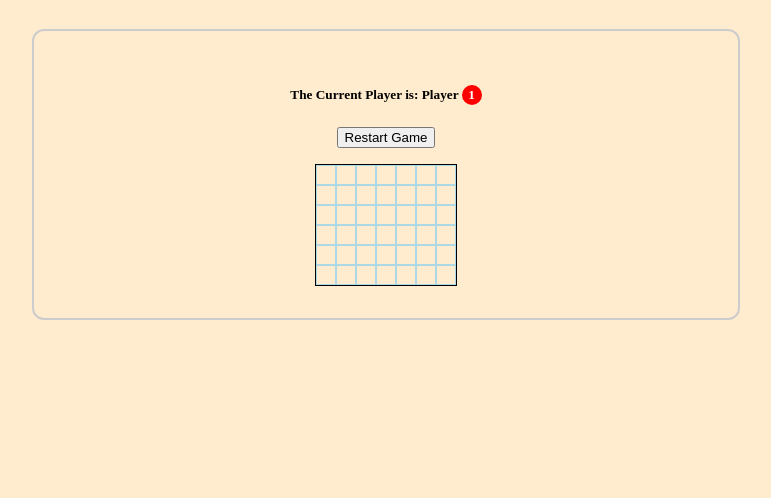
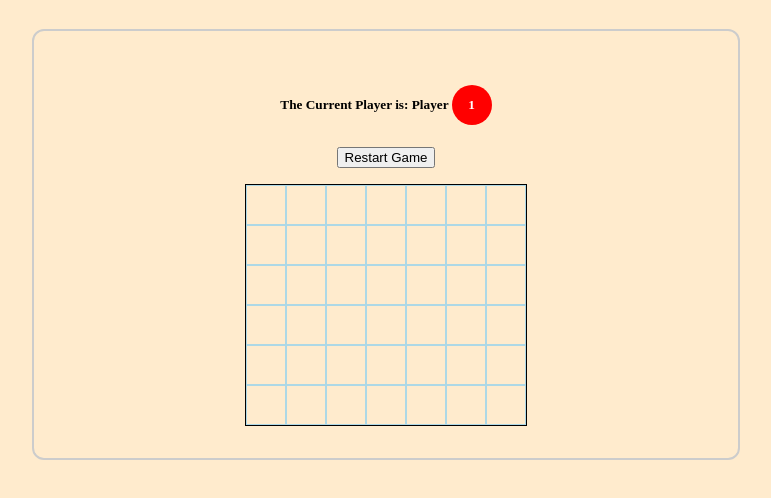
Before and after one commit to vladoja/cwak-connect-four, a plain HTML site: page index.html in a window 1280 px wide. Shown: the part 44-542 px from the top of the page, without its empty margins (254-1025 px from the left). Drawn offline with Linux system fonts and the light colour scheme.

Commit message:
Size doubled.

```diff
--- a/style.css
+++ b/style.css
@@ -26,8 +26,8 @@ body {
 
 .grid {
     border: 1px solid black;
-    width: 140px;
-    height: 120px;
+    width: 280px;
+    height: 240px;
     display: flex;
     flex-wrap: wrap;
     box-sizing: content-box;
@@ -35,8 +35,8 @@ body {
 
 
 .grid div {
-    height: 20px;
-    width: 20px;
+    height: 40px;
+    width: 40px;
     box-sizing: border-box;
     border: solid 1px lightblue;
 }
@@ -51,12 +51,12 @@ body {
 
 .player-one {
     background-color: red;
-    border-radius: 10px;
+    border-radius: 20px;
 }
 
 .player-two {
     background-color: blue;
-    border-radius: 10px;
+    border-radius: 20px;
 }
 
 .highlight {
@@ -73,10 +73,10 @@ body {
 
 .player-color {
     display: inline-block;
-    min-width: 20px;
-    min-height: 20px;
+    min-width: 40px;
+    min-height: 40px;
     color: white;
-    line-height: 20px;
+    line-height: 40px;
     text-align: center;
 }
 
```
